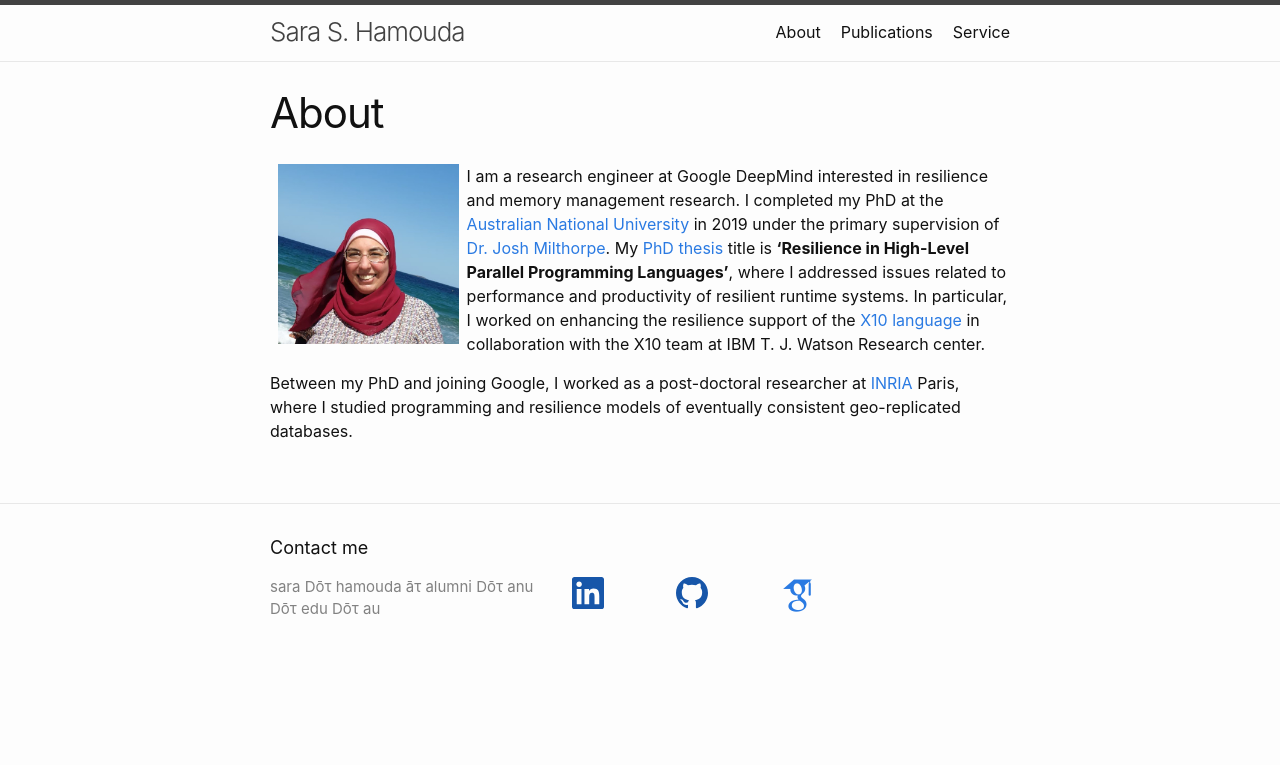
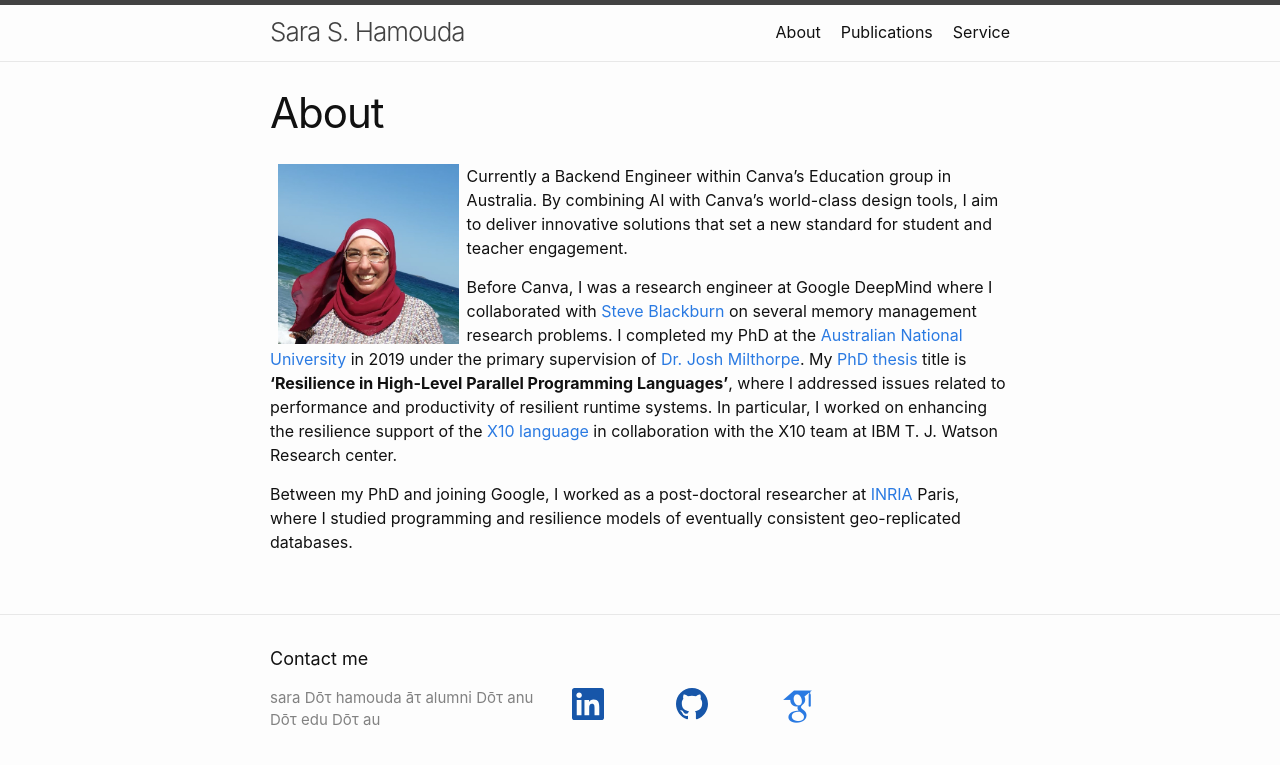
Before and after one commit to shamouda/shamouda.github.io, a Jekyll site: the page built from about.md, in a window 1280 px wide. Shown: the top 765 px of the page. Built offline with Jekyll 4.4.1, drawn with Linux system fonts in a browser that asks for light colours; some web fonts are replaced.

Commit message:
Update about.md

```diff
--- a/about.md
+++ b/about.md
@@ -6,7 +6,9 @@ permalink: /about/
 
 <img style="float: left;" src="/assets/img/sara2_.jpg" width="180.6px" height="180" hspace="8">
 
-I am a research engineer at Google DeepMind interested in resilience and memory management research.
+Currently a Backend Engineer within Canva’s Education group in Australia. By combining AI with Canva’s world-class design tools, I aim to deliver innovative solutions that set a new standard for student and teacher engagement.
+
+Before Canva, I was a research engineer at Google DeepMind where I collaborated with [Steve Blackburn](https://www.steveblackburn.org/) on several memory management research problems.
 I completed my PhD at the [Australian National University](http://www.anu.edu.au/) in 2019
 under the primary supervision of [Dr. Josh Milthorpe](http://www.milthorpe.org/).
 My [PhD thesis](https://openresearch-repository.anu.edu.au/handle/1885/164137) title is **'Resilience in High-Level Parallel Programming Languages'**, where
```
